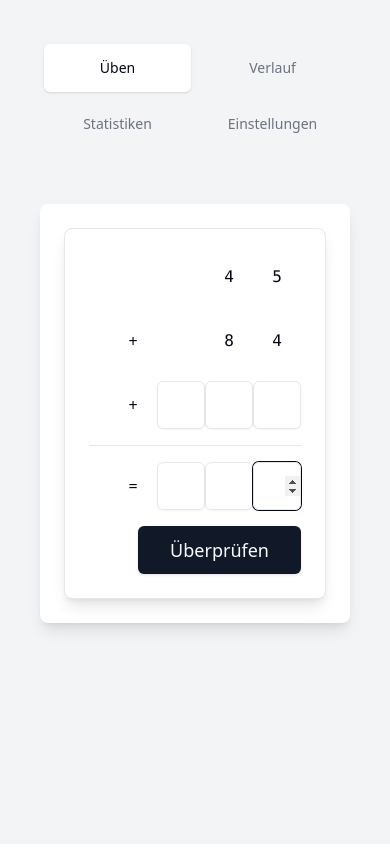
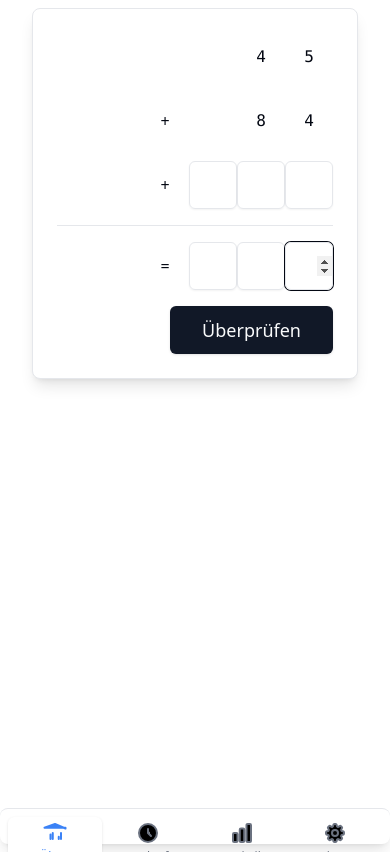
Before and after one commit to hanofzelbri/calculation-trainer, a React (Vite) app: page / in a window 390 px wide. Built offline with nearby package versions, Linux system fonts and the light colour scheme.

Commit message:
Make design more responsive and fix calculation

```diff
--- a/src/App.tsx
+++ b/src/App.tsx
@@ -7,14 +7,25 @@ import { Tabs, TabsContent, TabsList, TabsTrigger } from "./components/ui/tabs";
 
 const App: React.FC = () => {
   return (
-    <div className="min-h-screen bg-gray-100 py-6 sm:py-12 px-2 sm:px-4">
-      <div className="container mx-auto max-w-2xl">
-        <Tabs defaultValue="practice" className="w-full mt-4">
-          <TabsList className="grid w-full grid-cols-2 sm:grid-cols-4 gap-2 mb-32 sm:mb-4">
-            <TabsTrigger className="h-12 sm:h-10 px-2 py-2 text-sm sm:text-base whitespace-normal sm:whitespace-nowrap" value="practice">Üben</TabsTrigger>
-            <TabsTrigger className="h-12 sm:h-10 px-2 py-2 text-sm sm:text-base whitespace-normal sm:whitespace-nowrap" value="history">Verlauf</TabsTrigger>
-            <TabsTrigger className="h-12 sm:h-10 px-2 py-2 text-sm sm:text-base whitespace-normal sm:whitespace-nowrap" value="statistics">Statistiken</TabsTrigger>
-            <TabsTrigger className="h-12 sm:h-10 px-2 py-2 text-sm sm:text-base whitespace-normal sm:whitespace-nowrap" value="settings">Einstellungen</TabsTrigger>
+    <div className="container max-w-2xl pb-16 sm:pb-0">
+      <Tabs defaultValue="practice" className="w-full">
+        <TabsList className="fixed bottom-0 left-0 right-0 grid w-full grid-cols-4 gap-0 border-t bg-background p-2 sm:relative sm:gap-2 sm:border-none sm:p-0 sm:mb-4 shadow-lg sm:shadow-none sm:bg-transparent">
+          <TabsTrigger value="practice" className="flex flex-col items-center text-xs gap-1 data-[state=active]:text-blue-500 data-[state=active]:fill-blue-500">
+            <svg xmlns="http://www.w3.org/2000/svg" width="24" height="24" viewBox="0 0 24 24" className="stroke-current"><path strokeLinecap="round" strokeLinejoin="round" strokeWidth="2" d="M15.75 15.75V18m-6-6v6m-2.25-4.5v4.5m10.5-6v6m4.5-11.25h-21L12 3l10.5 4.5Z"/></svg>
+            Üben
+          </TabsTrigger>
+          <TabsTrigger value="history" className="flex flex-col items-center text-xs gap-1 data-[state=active]:text-green-500 data-[state=active]:fill-green-500">
+            <svg xmlns="http://www.w3.org/2000/svg" width="24" height="24" viewBox="0 0 24 24" className="stroke-current"><path strokeLinecap="round" strokeLinejoin="round" strokeWidth="2" d="M12 8v4l3 3m6-3a9 9 0 1 1-18 0 9 9 0 0 1 18 0Z"/></svg>
+            Verlauf
+          </TabsTrigger>
+          <TabsTrigger value="statistics" className="flex flex-col items-center text-xs gap-1 data-[state=active]:text-purple-500 data-[state=active]:fill-purple-500">
+            <svg xmlns="http://www.w3.org/2000/svg" width="24" height="24" viewBox="0 0 24 24" className="stroke-current"><path strokeLinecap="round" strokeLinejoin="round" strokeWidth="2" d="M3 13.125C3 12.504 3.504 12 4.125 12h2.25c.621 0 1.125.504 1.125 1.125v6.75C7.5 20.496 6.996 21 6.375 21h-2.25A1.125 1.125 0 0 1 3 19.875v-6.75Zm6.75-4.5c0-.621.504-1.125 1.125-1.125h2.25c.621 0 1.125.504 1.125 1.125v11.25c0 .621-.504 1.125-1.125 1.125h-2.25a1.125 1.125 0 0 1-1.125-1.125V8.625Zm6.75-4.5c0-.621.504-1.125 1.125-1.125h2.25C20.496 3 21 3.504 21 4.125v15.75c0 .621-.504 1.125-1.125 1.125h-2.25a1.125 1.125 0 0 1-1.125-1.125V4.125Z"/></svg>
+            Statistik
+          </TabsTrigger>
+          <TabsTrigger value="settings" className="flex flex-col items-center text-xs gap-1 data-[state=active]:text-orange-500 data-[state=active]:fill-orange-500">
+            <svg xmlns="http://www.w3.org/2000/svg" width="24" height="24" viewBox="0 0 24 24" className="stroke-current"><path strokeLinecap="round" strokeLinejoin="round" strokeWidth="2" d="M10.343 3.94c.09-.542.56-.94 1.11-.94h1.093c.55 0 1.02.398 1.11.94l.149.894c.07.424.384.764.78.93.398.164.855.142 1.205-.108l.737-.527a1.125 1.125 0 0 1 1.45.12l.773.774c.39.389.44 1.002.12 1.45l-.527.737c-.25.35-.272.806-.107 1.204.165.397.505.71.93.78l.893.15c.543.09.94.559.94 1.109v1.094c0 .55-.397 1.02-.94 1.11l-.893.149c-.425.07-.765.383-.93.78-.165.398-.143.854.107 1.204l.527.738c.32.447.269 1.06-.12 1.45l-.774.773a1.125 1.125 0 0 1-1.449.12l-.738-.527c-.35-.25-.806-.272-1.204-.107-.397.165-.71.505-.78.929l-.15.894c-.09.542-.56.94-1.11.94h-1.094c-.55 0-1.019-.398-1.11-.94l-.148-.894c-.071-.424-.384-.764-.78-.93-.398-.164-.855-.142-1.204.108l-.738.527c-.447.32-1.06.269-1.45-.12l-.773-.774a1.125 1.125 0 0 1-.12-1.45l.527-.737c.25-.35.273-.806.108-1.204-.165-.397-.505-.71-.93-.78l-.894-.15c-.542-.09-.94-.56-.94-1.109v-1.094c0-.55.398-1.02.94-1.11l.894-.149c.424-.07.765-.383.93-.78.165-.398.143-.854-.107-1.204l-.527-.738a1.125 1.125 0 0 1 .12-1.45l.773-.773a1.125 1.125 0 0 1 1.45-.12l.737.527c.35.25.807.272 1.204.107.397-.165.71-.505.78-.929l.15-.894Z"/><path strokeLinecap="round" strokeLinejoin="round" strokeWidth="2" d="M15 12a3 3 0 1 1-6 0 3 3 0 0 1 6 0Z"/></svg>
+            Einst.
+          </TabsTrigger>
         </TabsList>
         <div>
           <TabsContent value="practice">
@@ -32,7 +43,6 @@ const App: React.FC = () => {
         </div>
       </Tabs>
     </div>
-    </div>
   );
 };
 
--- a/src/components/Calculator.tsx
+++ b/src/components/Calculator.tsx
@@ -122,14 +122,17 @@ const Calculator: React.FC = () => {
 
     const handleCheck = () => {
         const maxResultLength = getMaxResultLength();
-        const userAnswer = Array.from({ length: maxResultLength }, (_, i) => (document.querySelector(`#answer-${i}`) as HTMLInputElement).value).join('');
+        const userAnswer = Array.from({ length: maxResultLength }, (_, i) => answerRefs.current[i]?.value || '').join('');
         const result = checkAnswer(parseInt(userAnswer, 10));
         showFeedbackAnimation(result);
 
         if (result) {
-            // Clear the input fields but don't start a new task - that will happen automatically after delay
-            const inputs = document.querySelectorAll('input');
-            inputs.forEach((input) => input.value = '');
+            // Clear both the input refs and state values
+            answerRefs.current.forEach((input) => {
+                if (input) input.value = '';
+            });
+            setAnswerValues(Array(maxResultLength).fill(''));
+            setCarryValues(Array(maxResultLength).fill(''));
         } else {
             // Bei falscher Antwort: Fokus auf das letzte Feld setzen
             const lastIndex = maxResultLength - 1;
@@ -138,7 +141,6 @@ const Calculator: React.FC = () => {
     };
 
     return (
-        <div className={`container p-6 space-y-6 bg-white rounded-lg shadow-lg ${feedback ? (feedback === 'Richtig' ? 'feedback-correct' : 'feedback-incorrect') : ''} ${feedback ? 'feedback-animation' : ''}`}>
         <div className="calculation-area bg-white p-6 rounded-lg border shadow-lg space-y-6">
             <div className="flex flex-col items-end space-y-4">
                 {currentNumbers.map((number, index) => (
@@ -231,7 +233,6 @@ const Calculator: React.FC = () => {
                 )}
             </div>
         </div>
-        </div>
     );
 };
 
--- a/src/components/Settings.tsx
+++ b/src/components/Settings.tsx
@@ -2,6 +2,7 @@ import React from 'react';
 import { useCalculatorStore } from '../store/calculatorStore';
 import { Input } from "@/components/ui/input";
 import { Label } from "@/components/ui/label";
+import { Card, CardContent, CardHeader, CardTitle } from "@/components/ui/card";
 
 export const Settings: React.FC = () => {
     const {
@@ -14,12 +15,14 @@ export const Settings: React.FC = () => {
     };
 
     return (
-        <div className="space-y-6 bg-white p-6 rounded-lg shadow-lg">
-            <div className="space-y-4">
-                <Label className="text-lg">Rechenoperationen</Label>
-                <div className="flex flex-col space-y-6">
-                    <div className="space-y-4">
-                        <label className="flex items-center space-x-4">
+        <Card>
+            <CardHeader>
+                <CardTitle>Rechenoperationen</CardTitle>
+            </CardHeader>
+            <CardContent className="space-y-6">
+                <Card>
+                    <CardHeader className="flex flex-row items-center justify-between space-y-0 pb-2">
+                        <CardTitle>Addition (+)</CardTitle>
                         <input
                             type="checkbox"
                             checked={settings.addition.enabled}
@@ -28,10 +31,8 @@ export const Settings: React.FC = () => {
                             })}
                             className="w-6 h-6"
                         />
-                            <span className="text-lg">Addition (+)</span>
-                        </label>
-                        {settings.addition.enabled && (
-                            <div className="ml-6 space-y-6">
+                    </CardHeader>
+                    <CardContent className="space-y-6">
                         <div>
                             <Label htmlFor="additionMaxNumber" className="text-lg">Maximale Zahl</Label>
                             <Input
@@ -58,11 +59,12 @@ export const Settings: React.FC = () => {
                                 className="mt-2 text-lg p-6"
                             />
                         </div>
-                            </div>
-                        )}
-                    </div>
-                    <div className="space-y-4">
-                        <label className="flex items-center space-x-4">
+                    </CardContent>
+                </Card>
+
+                <Card>
+                    <CardHeader className="flex flex-row items-center justify-between space-y-0 pb-2">
+                        <CardTitle>Subtraktion (-)</CardTitle>
                         <input
                             type="checkbox"
                             checked={settings.subtraction.enabled}
@@ -71,10 +73,8 @@ export const Settings: React.FC = () => {
                             })}
                             className="w-6 h-6"
                         />
-                            <span className="text-lg">Subtraktion (-)</span>
-                        </label>
-                        {settings.subtraction.enabled && (
-                            <div className="ml-6 space-y-6">
+                    </CardHeader>
+                    <CardContent className="space-y-6">
                         <div>
                             <Label htmlFor="subtractionMaxNumber" className="text-lg">Maximale Zahl</Label>
                             <Input
@@ -101,12 +101,10 @@ export const Settings: React.FC = () => {
                                 className="mt-2 text-lg p-6"
                             />
                         </div>
-                            </div>
-                        )}
-                    </div>
-                </div>
-            </div>
-        </div>
+                    </CardContent>
+                </Card>
+            </CardContent>
+        </Card>
     );
 };
 
```
Also changed, not shown: src/components/StatisticsView.tsx (+30 -25 lines). Lines whose indentation alone changed are shown as unchanged.
